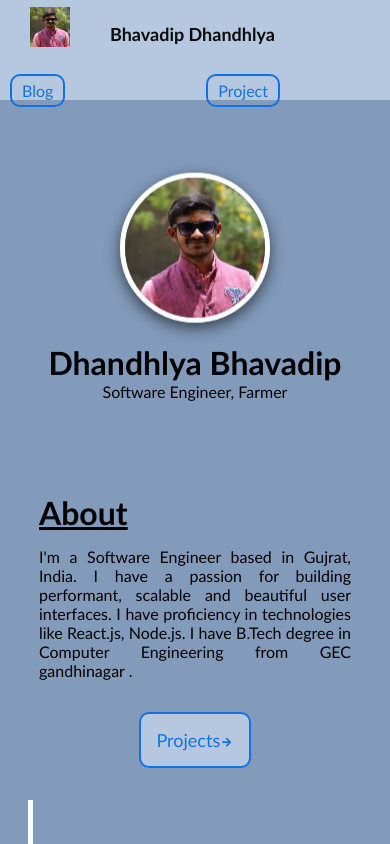
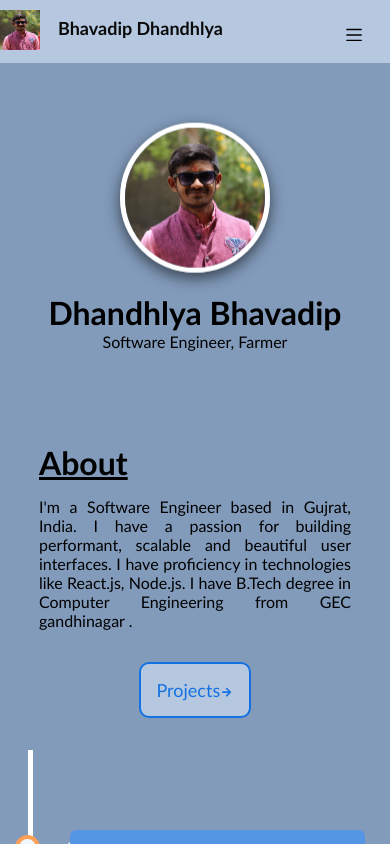
Before and after one commit to bhavadip9/MyPortfolio, a React (Vite) app: page / in a window 390 px wide. Shown: the top 844 px of the page. Built offline with nearby package versions, Linux system fonts and the light colour scheme.

Commit message:
version 1

```diff
--- a/package.json
+++ b/package.json
@@ -10,6 +10,7 @@
     "preview": "vite preview"
   },
   "dependencies": {
+    "bootstrap": "^5.3.3",
     "react": "^18.2.0",
     "react-dom": "^18.2.0",
     "react-icon": "^1.0.0",
--- a/src/App.scss
+++ b/src/App.scss
@@ -17,47 +17,12 @@
   top:0px;
 
 }
-@media only screen and (max-width: 600px) {
-  .logo{
-    gap: 10px;
-    align-items: center;
-  }
-  .mylogo{
-    justify-content: center;
-    padding: 0;
-    margin: 0;
-  }
-  .logo_name{
-    padding-left: -4px;
-    padding: 0;
-    margin: 0;
-  }
-  .navbar{
-    display: flex;
-    flex-direction: column;
-    height: 100px;
-  }
-  .r-side{
-    display:flex;
 
-  }
-  .about{
-    width: 80%;
-  }
-  .footer{
-    display: flex;
-    flex-direction: column;
-  }
-  .side-bar{
-    height: 40px;
-    width: 40px;
-
-  }
-}
 
 .logo {
   display: flex;
   background-color: #b5c8e0;
+
 }
 
 .mylogo{
@@ -71,8 +36,8 @@
   color: rgb(12, 11, 11);
   margin-top: 17px;
   justify-content: center;
-  font-weight: 800;
-  font-size: large;
+  // font-weight: 800;
+   font-size: large;
   text-decoration: none;
 
 }
@@ -80,8 +45,15 @@
   text-decoration: none;
 }
 .btn_link{
-  margin-top: 18px;
-  text-decoration: none;
+   margin-top: 15px;
+   text-decoration: none;
+  //top: 20px;
+}
+// .btn_link ,.no_space{
+//   text-decoration: none;
+// }
+.no_space{
+    margin-top: 15px;
 }
 
 .r-side {
@@ -90,6 +62,10 @@
   display: flex;
   justify-content: space-between;
 }
+.r-side.active .no_space {
+  display: block;
+}
+
 
 .btn {
 
@@ -119,8 +95,9 @@
   width: 0px;
   position: fixed;
   z-index: 1;
-  top: 13px;
-  right: 3rem;
+  top: 19px;
+  right: 1.5rem;
+  cursor: pointer;
 }
 
 .animation {
@@ -329,39 +306,6 @@
 }
 
 
-@media screen and (max-width: 600px) {
-  /* Place the timelime to the left */
-  .timeline::after {
-    left: 31px;
-  }
-
-  /* Full-width containers */
-  .container {
-    width: 100%;
-    padding-left: 70px;
-    padding-right: 25px;
-  }
-
-  /* Make sure that all arrows are pointing leftwards */
-  .container::before {
-    left: 60px;
-    border: medium solid white;
-    border-width: 10px 10px 10px 0;
-    border-color: transparent white transparent transparent;
-  }
-
-  /* Make sure all circles are at the same spot */
-  .left::after,
-  .right::after {
-    left: 15px;
-  }
-
-  /* Make all right containers behave like the left ones */
-  .right {
-    left: 0%;
-  }
-}
-
 .footer{
   display: flex;
   background-color:#829bbb;
@@ -393,6 +337,8 @@
 
 .body1{
   background-color: #829bbb;
+
+  background-size: cover;
 }
 
 .name1{
@@ -416,27 +362,33 @@
   }
 
   .table-1{
-    height: 350px;
-    width: 400px;
+    height: 25rem;
+    width: 25rem;
     display: flex;
     flex-direction: column;
     justify-content: space-around;
+    border-radius: 7px;
+    border: 7px #829bbb solid;
+    text-decoration: none;
+    color: #000;
     // box-shadow: 0 4px 8px 0 rgba(183, 44, 44, 0.2), 0 6px 20px 0 rgba(0, 0, 0, 0.19);
   }
   .table-1:hover{
     box-shadow: 4px 4px 15px 4px rgba(183, 44, 44, 0.2), 5px 6px 20px 5px rgba(0, 0, 0, 0.19);
   }
   .table-1 img{
-    height: 400px;
-    width: 400px;
+    height: auto;
+    width:auto;
     background-color: rgb(240, 248, 255);
-    padding-bottom: 17px;
+   // padding-bottom: 17px;
     border-radius: 10px 10px 0px 0px;
     object-fit: cover;
+
   }
   .table-footer{
-    padding: 5px;
-    background-color: #b5c8e0;
+
+    padding: 0px 5px 5px 5px;
+    // background-color: #b5c8e0;
     border-radius: 0px 0px 10px 10px;
     padding-bottom: 5px;
   }
@@ -456,3 +408,165 @@
   text-align: center;
 
   }
+  @media only screen and (max-width: 600px) {
+    .logo{
+      gap: 18px;
+      align-items: center;
+      padding-right: 0;
+      display: flex;
+      // justify-content:flex-start;
+
+
+    }
+    .mylogo{
+      justify-content: center;
+      padding: 0;
+      margin: 0;
+    }
+    .logo_name{
+       padding-bottom: 1.5rem;
+      // padding: 0;
+      // margin: 0;
+     // padding-right: 0px;
+      display: flex;
+      justify-content: center;
+
+    }
+    SlMenu{
+      left: 0;
+    }
+    .navbar{
+      display: flex;
+      flex-direction: column;
+      height: 50px;
+     // padding-right: 0px;
+    }
+    .r-side{
+      height: 0;
+      width: 0;
+
+    }
+    .btn_link{
+      // visibility: hidden;
+    }
+    .about{
+      width: 80%;
+    }
+    .footer{
+      display: flex;
+      flex-direction: column;
+    }
+    .side-bar{
+       height: 1.5rem;
+       width: 1.5rem;
+       padding-top:8px;
+       padding-right: 0px;
+      // visibility: hidden;
+      // display: none;
+      position: absolute;
+      // top: 60px;
+      // left: 0;
+      // width: 100%;
+      // background-color: #333;
+
+    }
+    .no_space{
+      position:fixed;
+       visibility: hidden;
+    }
+    .timeline::after {
+      left: 31px;
+    }
+
+    /* Full-width containers */
+    .container {
+      width: 100%;
+      padding-left: 70px;
+      padding-right: 25px;
+    }
+
+    /* Make sure that all arrows are pointing leftwards */
+    .container::before {
+      left: 60px;
+      border: medium solid white;
+      border-width: 10px 10px 10px 0;
+      border-color: transparent white transparent transparent;
+    }
+
+    /* Make sure all circles are at the same spot */
+    .left::after,
+    .right::after {
+      left: 15px;
+    }
+
+    /* Make all right containers behave like the left ones */
+    .right {
+      left: 0%;
+    }
+    .project_start{
+      display: flex;
+      flex-direction: column;
+      padding: 0;
+      margin: 0;
+      justify-content: center;
+      gap:2rem;
+     // padding-left: 2.4rem;
+     align-items: center;
+    }
+    .table-1{
+     padding-top: 3rem;
+
+
+    }
+    .table-1{
+      height: 20rem;
+      width: 20rem;
+      // padding-bottom: 4rem;
+
+      // display: flex;
+      // flex-direction: column;
+      // justify-content: space-around;
+      // border-radius: 7px;
+      // border: 7px #829bbb solid;
+      // text-decoration: none;
+      // color: #000;
+
+
+    }
+    .table-1 img{
+
+    }
+  }
+
+  // @media screen and (max-width: 600px) {
+  //   /* Place the timelime to the left */
+  //   .timeline::after {
+  //     left: 31px;
+  //   }
+
+  //   /* Full-width containers */
+  //   .container {
+  //     width: 100%;
+  //     padding-left: 70px;
+  //     padding-right: 25px;
+  //   }
+
+  //   /* Make sure that all arrows are pointing leftwards */
+  //   .container::before {
+  //     left: 60px;
+  //     border: medium solid white;
+  //     border-width: 10px 10px 10px 0;
+  //     border-color: transparent white transparent transparent;
+  //   }
+
+  //   /* Make sure all circles are at the same spot */
+  //   .left::after,
+  //   .right::after {
+  //     left: 15px;
+  //   }
+
+  //   /* Make all right containers behave like the left ones */
+  //   .right {
+  //     left: 0%;
+  //   }
+  // }
--- a/src/page/Home.jsx
+++ b/src/page/Home.jsx
@@ -1,5 +1,5 @@
 //import React from 'react';
-import { FiSun } from "react-icons/fi";
+//import { FiSun } from "react-icons/fi";
 import { FaArrowRight } from "react-icons/fa";
 import { FaInstagramSquare } from "react-icons/fa";
 import { FaLinkedin } from "react-icons/fa";
@@ -8,15 +8,20 @@ import { CgMail } from "react-icons/cg";
 import { FaTwitterSquare } from "react-icons/fa";
 import { SlMenu } from "react-icons/sl";
 import { Link } from "react-router-dom";
+import { useState } from "react";
+
 
 import '../App.scss';
 
 function Home() {
-    const sidebar = () => {
+    const [isActive, setIsActive] = useState(); // State to track whether the navigation is active
 
-    }
-
-
+    function navHandler() {
+        setIsActive(!isActive); // Toggles the state of isActive
+    };
+    // function handleMoreClick() {
+    //     setShowMore(!showMore);
+    //   }
 
 
 
@@ -27,13 +32,20 @@ function Home() {
                     <Link to="/">  <img className="mylogo" src="../img/Bhavadip.JPG" alt="" /></Link>
                     <Link className="logo_name" to="/"> <h2>Bhavadip Dhandhlya</h2></Link>
                 </div>
-                <div className="r-side">
+                <div className="r-side"  >
+                    <SlMenu className="side-bar" onClick={navHandler} />
 
-                    <Link className="btn_link" to="/blog"> <a className="btn" href="/blog">Blog</a></Link>
-                    <Link className="btn_link" to="/project"> <a className="btn" href="/project">Project</a></Link>
-                    {/* <FiSun className="toggle" /> */}
-                    <SlMenu className="side-bar" onClick={() => sidebar()} />
+                    {isActive ?? (
+                        <div className="no_space" >
+                            <Link className="btn_link" to="/blog"> <a className="btn" href="/blog">Blog</a></Link>
+                            <Link className="btn_link" to="/project"> <a className="btn btn_link" href="/project">Project</a></Link>
+                        </div>
+                    )}
+
                 </div>
+
+                {/* <FiSun className="toggle" />//className="r-side" */}
+                {/* <SlMenu className="side-bar" onClick={toggleMenu} /> */}
             </div>
             <div className='animation'>
                 <div className="container1">
--- a/src/page/Project.jsx
+++ b/src/page/Project.jsx
@@ -1,5 +1,7 @@
 import { FiSun } from "react-icons/fi";
 import { Link } from "react-router-dom";
+import { SlMenu } from "react-icons/sl";
+
 
 
 const Project = () => {
@@ -11,9 +13,11 @@ const Project = () => {
                     <Link className="logo_name" to="/"> <h2>Bhavadip Dhandhlya</h2></Link>
                 </div>
                 <div className="r-side">
-                    <Link className="btn_link" to="/blog"> <a className="btn" href="/blog">Blog</a></Link>
+                    <Link className="btn_link" to="/blog"> <a className="btn " href="/blog">Blog</a></Link>
                     <Link className="btn_link" to="/project"> <a className="btn" href="/project">Project</a></Link>
                     <FiSun className="toggle" />
+                    <SlMenu className="side-bar" onClick={() => sidebar()} />
+
                 </div>
 
             </div>
@@ -22,7 +26,7 @@ const Project = () => {
             </div>
 
             <div className='project_start'>
-                <div className='table-1'>
+                <a href="https://github.com/bhavadip9/VoiceTypingApp" className='table-1'>
                     <img src="../img/voicetotext.png" alt="Voicetotext" />
                     <div className='table-footer'>
                         <h2> Voice to text converter</h2>
@@ -33,21 +37,21 @@ const Project = () => {
                             <p>Css</p>
                         </div>
                     </div>
-                </div>
-                <div className='table-1'>
+                </a>
+                <a href="https://github.com/bhavadip9/Books_Store" className='table-1'>
                     <img src="../img/BookStore.png" alt="Protolio" />
                     <div className='table-footer'>
                         <h2> Book Store Website</h2>
                         <p>In this Website you publish your book and Any time Update and Delete your Self .</p>
-
                         <div className="lang">
                             <p>React Js</p>
                             <p>Node Js</p>
                             <p>Tailwin Css</p>
                         </div>
                     </div>
-                </div>
-                <div className='table-1'>
+                </a>
+
+                <a href="https://github.com/bhavadip9/MyProtfilo" className='table-1'>
                     <img src="../img/protfolio.png" alt="Protolio" />
                     <div className='table-footer'>
                         <h2> Protflio Website</h2>
@@ -59,7 +63,7 @@ const Project = () => {
                             <p>Css</p>
                         </div>
                     </div>
-                </div>
+                </a>
             </div>
         </div>
     )
```
Also changed, not shown: 1 other file (tests, documents, lock files or other folders).
